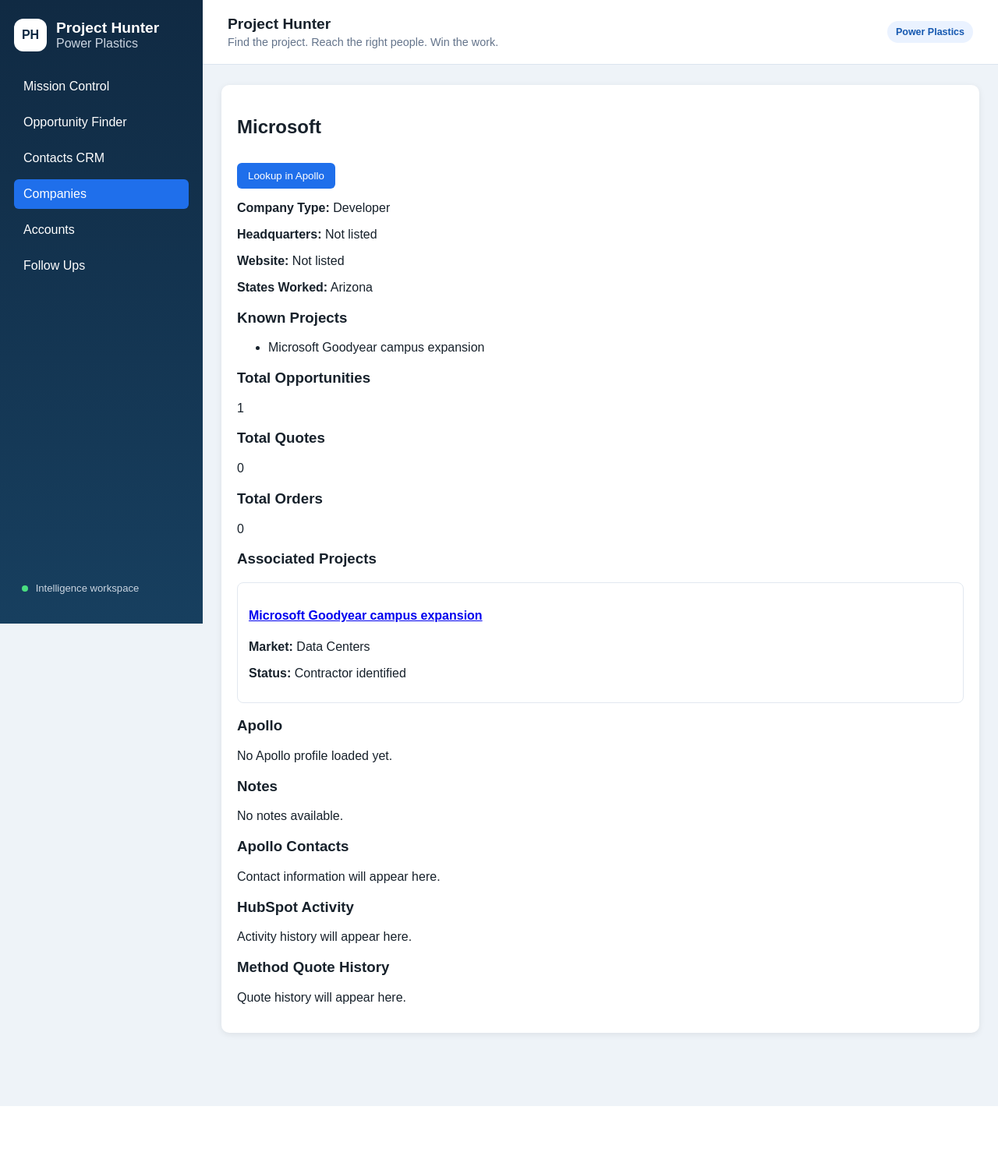
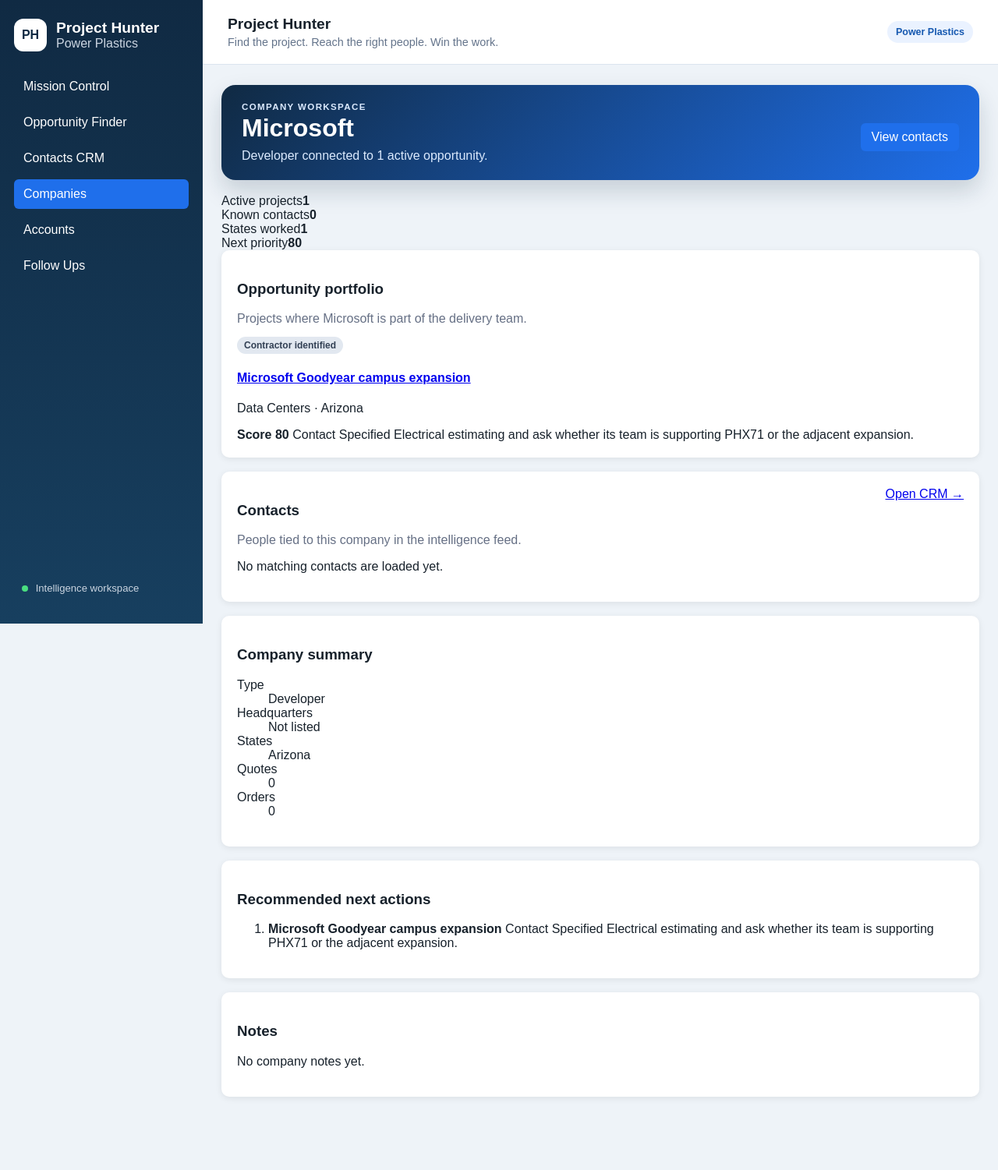
Before and after one commit to NickPowerPlastics/ProjectHunter, a Flask app: page /company/1 in a window 1280 px wide. Shown: the whole page at 78% size. Before the commit the page ends 1419 px from the top, so only its background shows below. Run offline with Flask 3, Linux system fonts and the light colour scheme.

Commit message:
Create live company workspace

```diff
--- a/ProjectHunter-main/templates/company.html
+++ b/ProjectHunter-main/templates/company.html
@@ -1,68 +1,105 @@
 {% extends "base.html" %}
 {% block content %}
-<div class="card">
-    <h2>{{ company.name }}</h2>
-    <form method="post" action="{{ url_for('company_details', company_id=company.id) }}" style="margin-bottom: 12px;">
-        <button class="button" type="submit">Lookup in Apollo</button>
-    </form>
-    <p><strong>Company Type:</strong> {{ company.type }}</p>
-    <p><strong>Headquarters:</strong> {{ company.headquarters or 'Not listed' }}</p>
-    <p><strong>Website:</strong> {{ company.website or 'Not listed' }}</p>
-    <p><strong>States Worked:</strong> {{ company.states_worked | join(', ') or 'Not listed' }}</p>
+<section class="mission-hero compact-hero company-workspace-hero">
+    <div>
+        <p class="eyebrow">COMPANY WORKSPACE</p>
+        <h2>{{ company.name }}</h2>
+        <p>{{ company.type }} connected to {{ company.projects|length }} active opportunity{% if company.projects|length != 1 %}ies{% endif %}.</p>
+    </div>
+    <a class="button hero-button" href="{{ url_for('contacts_page', company=company.name) }}">View contacts</a>
+</section>
 
-    <h3>Known Projects</h3>
-    {% if company.known_projects %}
-    <ul>
-        {% for project_name in company.known_projects %}
-        <li>{{ project_name }}</li>
-        {% endfor %}
-    </ul>
-    {% else %}
-    <p>No projects listed yet.</p>
-    {% endif %}
+<section class="workspace-kpi-grid">
+    <div class="workspace-kpi"><span>Active projects</span><strong>{{ company.projects|length }}</strong></div>
+    <div class="workspace-kpi"><span>Known contacts</span><strong>{{ company.projects|map(attribute='contacts')|map('length')|sum }}</strong></div>
+    <div class="workspace-kpi"><span>States worked</span><strong>{{ company.states_worked|length }}</strong></div>
+    <div class="workspace-kpi"><span>Next priority</span><strong>{{ company.projects[0].score if company.projects else 0 }}</strong></div>
+</section>
 
-    <h3>Total Opportunities</h3>
-    <p>{{ company.total_opportunities }}</p>
+<div class="company-workspace-layout">
+    <div>
+        <section class="card workspace-panel">
+            <div class="section-heading-row">
+                <div>
+                    <h3>Opportunity portfolio</h3>
+                    <p class="section-subtitle">Projects where {{ company.name }} is part of the delivery team.</p>
+                </div>
+            </div>
+            {% for project in company.projects %}
+            <article class="workspace-project-row">
+                <div>
+                    <span class="status-pill">{{ project.status }}</span>
+                    <h4><a href="{{ url_for('project_details', project_id=project.id) }}">{{ project.name }}</a></h4>
+                    <p>{{ project.market }} · {{ project.state }}</p>
+                </div>
+                <div class="workspace-project-action">
+                    <strong>Score {{ project.score }}</strong>
+                    <span>{{ project.next_action }}</span>
+                </div>
+            </article>
+            {% else %}
+            <p>No active projects are connected yet.</p>
+            {% endfor %}
+        </section>
 
-    <h3>Total Quotes</h3>
-    <p>{{ company.total_quotes }}</p>
+        <section class="card workspace-panel">
+            <div class="section-heading-row">
+                <div>
+                    <h3>Contacts</h3>
+                    <p class="section-subtitle">People tied to this company in the intelligence feed.</p>
+                </div>
+                <a href="{{ url_for('contacts_page', company=company.name) }}">Open CRM →</a>
+            </div>
+            <div class="workspace-contact-grid">
+                {% set shown = [] %}
+                {% for project in company.projects %}
+                    {% for contact in project.contacts %}
+                        {% if contact.company|lower == company.name|lower and contact.email not in shown %}
+                            {% set _ = shown.append(contact.email) %}
+                            <article class="workspace-contact-card">
+                                <strong>{{ contact.name }}</strong>
+                                <span>{{ contact.title }}</span>
+                                <small>{{ contact.email }}</small>
+                                <span class="status-pill status-{{ contact.email_status|lower|replace(' ', '-') }}">{{ contact.email_status }}</span>
+                            </article>
+                        {% endif %}
+                    {% endfor %}
+                {% endfor %}
+                {% if not shown %}<p>No matching contacts are loaded yet.</p>{% endif %}
+            </div>
+        </section>
+    </div>
 
-    <h3>Total Orders</h3>
-    <p>{{ company.total_orders }}</p>
+    <aside>
+        <section class="card workspace-panel">
+            <h3>Company summary</h3>
+            <dl class="workspace-detail-list">
+                <dt>Type</dt><dd>{{ company.type }}</dd>
+                <dt>Headquarters</dt><dd>{{ company.headquarters or 'Not listed' }}</dd>
+                <dt>States</dt><dd>{{ company.states_worked|join(', ') or 'Not listed' }}</dd>
+                <dt>Quotes</dt><dd>{{ company.total_quotes }}</dd>
+                <dt>Orders</dt><dd>{{ company.total_orders }}</dd>
+            </dl>
+        </section>
 
-    <h3>Associated Projects</h3>
-    {% for project in company.projects %}
-    <div class="company-project-card">
-        <h4><a href="{{ url_for('project_details', project_id=project.id) }}">{{ project.name }}</a></h4>
-        <p><strong>Market:</strong> {{ project.market }}</p>
-        <p><strong>Status:</strong> {{ project.status }}</p>
-    </div>
-    {% endfor %}
+        <section class="card workspace-panel">
+            <h3>Recommended next actions</h3>
+            <ol class="workspace-action-list">
+                {% for project in company.projects[:4] %}
+                <li>
+                    <strong>{{ project.name }}</strong>
+                    <span>{{ project.next_action }}</span>
+                </li>
+                {% else %}
+                <li>Research current project activity.</li>
+                {% endfor %}
+            </ol>
+        </section>
 
-    <h3>Apollo</h3>
-    {% if apollo_profile %}
-    <p><strong>Company Name:</strong> {{ apollo_profile.company_name }}</p>
-    <p><strong>Website:</strong> {{ apollo_profile.website }}</p>
-    <p><strong>Headquarters:</strong> {{ apollo_profile.headquarters }}</p>
-    <p><strong>Employee Count:</strong> {{ apollo_profile.employee_count }}</p>
-    <p><strong>Industry:</strong> {{ apollo_profile.industry }}</p>
-    <p><strong>Revenue Range:</strong> {{ apollo_profile.revenue_range }}</p>
-    <p><strong>Number of Apollo Contacts:</strong> {{ apollo_profile.number_of_contacts }}</p>
-    <p><strong>Last Updated:</strong> {{ apollo_profile.last_updated }}</p>
-    {% else %}
-    <p>No Apollo profile loaded yet.</p>
-    {% endif %}
-
-    <h3>Notes</h3>
-    <p>{{ company.notes or 'No notes available.' }}</p>
-
-    <h3>Apollo Contacts</h3>
-    <p>Contact information will appear here.</p>
-
-    <h3>HubSpot Activity</h3>
-    <p>Activity history will appear here.</p>
-
-    <h3>Method Quote History</h3>
-    <p>Quote history will appear here.</p>
+        <section class="card workspace-panel">
+            <h3>Notes</h3>
+            <p>{{ company.notes or 'No company notes yet.' }}</p>
+        </section>
+    </aside>
 </div>
 {% endblock %}
```
